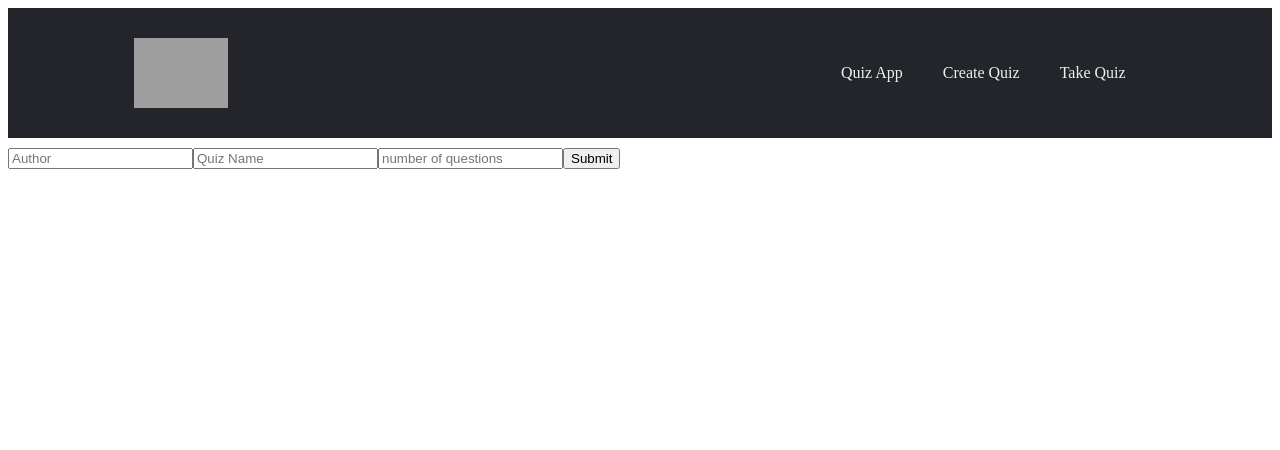
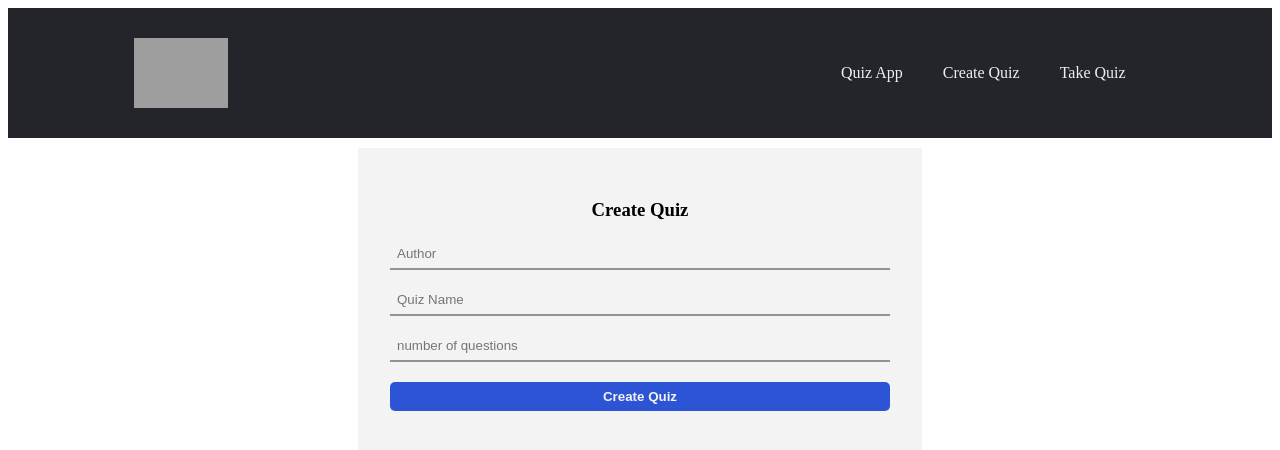
Before and after one commit to vickyban/QuizApp-Angular, an Angular app: page /new in a window 1280 px wide. Shown: the top 450 px of the page. Built offline with nearby package versions, Linux system fonts and the light colour scheme; grey boxes are pictures that could not be loaded.

Commit message:
style create quiz component

```diff
--- a/src/app/components/create-quiz/create-quiz.component.css
+++ b/src/app/components/create-quiz/create-quiz.component.css
@@ -0,0 +1,34 @@
+.center{
+  width: 80%;
+  max-width: 500px;
+  margin: 0 auto;
+  background-color: #f3f3f3;
+  padding: 2em;
+}
+
+#create-quiz{
+width: 100%;
+position: relative;
+text-align: center;
+}
+#create-quiz input{
+  border: 0;
+  display: block;
+  width: 100%;
+  margin: 15px auto;
+  padding: 7px;
+  box-sizing: border-box;
+  background: transparent;
+  border-bottom: 2px solid rgb(146, 146, 146);
+}
+#create-quiz input[type="submit"]{
+  border: none;
+  background-color: #2d54d4;
+  color: #f3f3f3;
+  font-weight: bold;
+  border-radius: 5px;
+  margin: 20px auto;
+}
+#create-quiz input[type="submit"]:hover{
+  background-color: #2e5cf3;
+}
--- a/src/app/components/create-quiz/create-quiz.component.html
+++ b/src/app/components/create-quiz/create-quiz.component.html
@@ -1,10 +1,11 @@
-<div [ngSwitch]="status">
+<div [ngSwitch]="status" class="center">
   <div *ngSwitchCase="statusEnum.None">
-    <form (submit)="onCreate($event)">
+    <form (submit)="onCreate($event)" id="create-quiz">
+      <h3>Create Quiz</h3>
       <input type="text" placeholder="Author" id="author">
       <input type="text" placeholder="Quiz Name" id="quiz">
       <input type="number" placeholder="number of questions" id="questionSize">
-      <input type="submit" placeholder="Create Quiz">
+      <input type="submit" value="Create Quiz">
     </form>
   </div>
 
```
